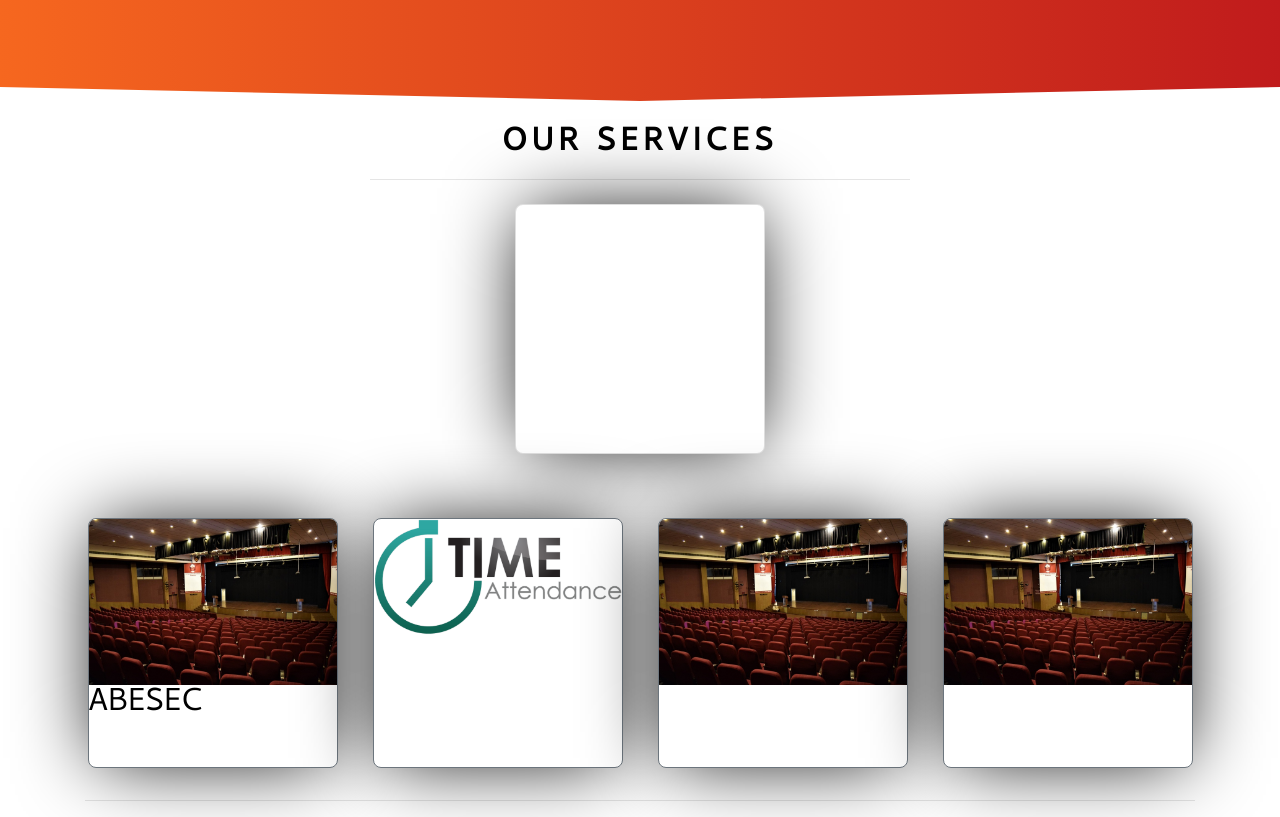
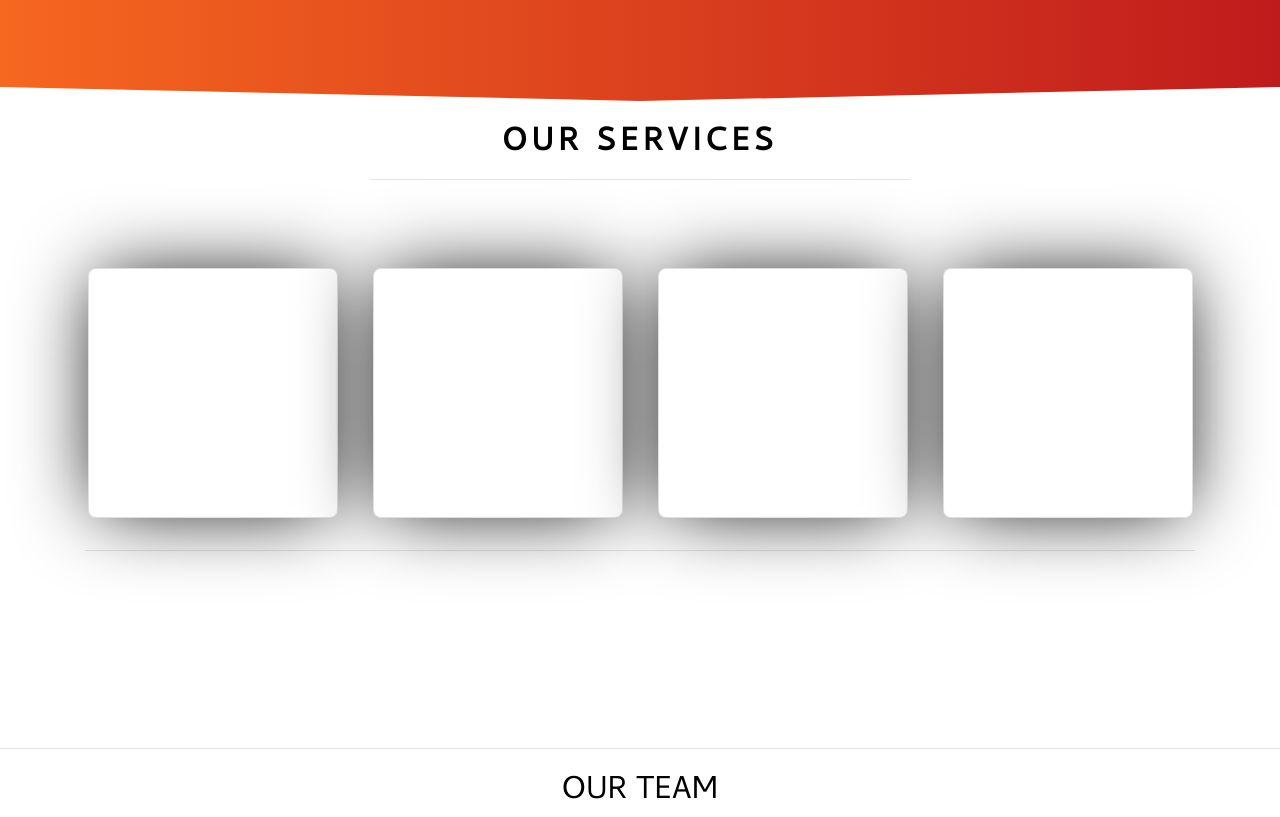
Before and after one commit to luctivud/Mini-Project-2019, a plain HTML site: page index.html in a window 1280 px wide. Shown: the part 1107-1924 px from the top of the page. Drawn offline with nearby package versions, Linux system fonts and the light colour scheme.

Commit message:
fixes and removed motivation

```diff
--- a/assets/css/style.css
+++ b/assets/css/style.css
@@ -137,23 +137,11 @@ body > h1, body > p {
     bottom: 0;
 }
 
-svg#curve {
-    position: absolute;
-    fill: white;
-    left: 0;
-    bottom: 0;
-    width: 400px;
-    height: 450px;
-}
-
-
-
 .info {
-	font-family: Inconsolata;
-    padding-left: 20px;
-    transform: translateY(250px);
-
-    transition: transform 1s cubic-bezier(.31,1.21,.64,1.02);
+  padding-left: 20px;
+  transform: translateY(250px);
+  background: white;
+  transition: transform 1s cubic-bezier(.31,1.21,.64,1.02);
 }
 
 .card:hover .info {
--- a/index.html
+++ b/index.html
@@ -64,61 +64,83 @@
     </div>
     <!---------------------MAIN------------------>
 
-
-<div id="curve" class="card">
+<!--     EXAMPLE CARD COOL EFFECT CODEPEN
+<div id="curve" class="card hover-shadow">
     <div class="footer">
         <svg id="curve">
             <path id="p" d="M0,200 Q80,100 400,200 V150 H0 V50" transform="translate(0 300)" />
             <rect id="dummyRect" x="0" y="0" height="450" width="400"
-            fill="transparent" />
+            fill="transparent" /> -->
             <!-- slide up-->
-            <animate xlink:href="#p" attributeName="d" to="M0,50 Q80,100 400,50 V150 H0 V50" fill="freeze" begin="dummyRect.mouseover" end="dummyRect.mouseout" dur="0.1s" id="bounce1" />
+            <!-- <animate xlink:href="#p" attributeName="d" to="M0,50 Q80,100 400,50 V150 H0 V50" fill="freeze" begin="dummyRect.mouseover" end="dummyRect.mouseout" dur="0.1s" id="bounce1" /> -->
             <!-- slide up and curve in -->
-            <animate xlink:href="#p" attributeName="d" to="M0,50 Q80,0 400,50 V150 H0 V50" fill="freeze" begin="bounce1.end" end="dummyRect.mouseout" dur="0.15s" id="bounce2" />
+            <!-- <animate xlink:href="#p" attributeName="d" to="M0,50 Q80,0 400,50 V150 H0 V50" fill="freeze" begin="bounce1.end" end="dummyRect.mouseout" dur="0.15s" id="bounce2" /> -->
             <!-- slide down and curve in -->
-            <animate xlink:href="#p" attributeName="d" to="M0,50 Q80,80 400,50 V150 H0 V50" fill="freeze" begin="bounce2.end" end="dummyRect.mouseout" dur="0.15s" id="bounce3" />
+            <!-- <animate xlink:href="#p" attributeName="d" to="M0,50 Q80,80 400,50 V150 H0 V50" fill="freeze" begin="bounce2.end" end="dummyRect.mouseout" dur="0.15s" id="bounce3" /> -->
             <!-- slide down and curve out -->
-            <animate xlink:href="#p" attributeName="d" to="M0,50 Q80,45 400,50 V150 H0 V50" fill="freeze" begin="bounce3.end" end="dummyRect.mouseout" dur="0.1s" id="bounce4" />
+            <!-- <animate xlink:href="#p" attributeName="d" to="M0,50 Q80,45 400,50 V150 H0 V50" fill="freeze" begin="bounce3.end" end="dummyRect.mouseout" dur="0.1s" id="bounce4" /> -->
             <!-- curve in -->
-            <animate xlink:href="#p" attributeName="d" to="M0,50 Q80,50 400,50 V150 H0 V50" fill="freeze" begin="bounce4.end" end="dummyRect.mouseout" dur="0.05s" id="bounce5" />
-
-            <animate xlink:href="#p" attributeName="d" to="M0,200 Q80,100 400,200 V150 H0 V50" fill="freeze" begin="dummyRect.mouseout" dur="0.15s" id="bounceOut" />
-        </svg>
+            <!-- <animate xlink:href="#p" attributeName="d" to="M0,50 Q80,50 400,50 V150 H0 V50" fill="freeze" begin="bounce4.end" end="dummyRect.mouseout" dur="0.05s" id="bounce5" /> -->
+            <!-- <animate xlink:href="#p" attributeName="d" to="M0,200 Q80,100 400,200 V150 H0 V50" fill="freeze" begin="dummyRect.mouseout" dur="0.15s" id="bounceOut" /> -->
+        <!-- </svg>
         <div class="info">
             <div class="name">Filan Fisteku</div>
             <div class="job">Architect Manager</div>
         </div>
     </div>
     <div class="card-blur"></div>
-</div>
+</div> -->
 
 
 
     <div class="container hvh-60">
         <div class="row d-flex align-bottom mt-5">
             <div class="col-xs-4 d-flex mx-auto p-3">
-                <div class="card border-secondary hover-shadow" style="width:100%; max-width:250px; height: 250px;">
-                    <img class="card-img-top" src="assets/images/abesaudi.jpg" alt="Card image" style="width:100%">
-                    <h2>ABESEC</h2>
+                <div id="curve" class="card hover-shadow">
                     <a href="#" class="stretched-link"></a>
+                    <div class="footer">
+                        <div class="info">
+                            <div class="name">Attendance</div>
+                            <div class="job">Send to Resolve</div>
+                        </div>
+                    </div>
+                    <div class="card-blur"></div>
                 </div>
             </div>
             <div class="col-xs-4 d-flex mx-auto p-3">
-                <div class="card border-secondary hover-shadow" style="width:100%; max-width:250px;">
-                    <img class="card-img-top" src="assets/images/attendance.png" alt="Card image" style="width:100%">
+                <div id="curve" class="card hover-shadow">
                     <a href="#" class="stretched-link"></a>
+                    <div class="footer">
+                        <div class="info">
+                            <div class="name">Auditorium</div>
+                            <div class="job">Send to Resolve</div>
+                        </div>
+                    </div>
+                    <div class="card-blur"></div>
                 </div>
             </div>
             <div class="col-xs-4 d-flex mx-auto p-3">
-                <div class="card border-secondary hover-shadow" style="width:100%; max-width:250px;">
-                    <img class="card-img-top" src="assets/images/abesaudi.jpg" alt="Card image" style="width:100%">
+                <div id="curve" class="card hover-shadow">
                     <a href="#" class="stretched-link"></a>
+                    <div class="footer">
+                        <div class="info">
+                            <div class="name">Ground</div>
+                            <div class="job">Send to Resolve</div>
+                        </div>
+                    </div>
+                    <div class="card-blur"></div>
                 </div>
             </div>
             <div class="col-xs-4 d-flex mx-auto p-3">
-                <div class="card border-secondary hover-shadow" style="width:100%; max-width:250px;">
-                    <img class="card-img-top" src="assets/images/abesaudi.jpg" alt="Card image" style="width:100%">
+                <div id="curve" class="card hover-shadow">
                     <a href="#" class="stretched-link"></a>
+                    <div class="footer">
+                        <div class="info">
+                            <div class="name">Seminar Hall</div>
+                            <div class="job">Send to Resolve</div>
+                        </div>
+                    </div>
+                    <div class="card-blur"></div>
                 </div>
             </div>
         </div>
@@ -130,7 +152,7 @@
     <!---------------------/MAIN------------------>
 
     <!---------------------Motivation------------------>
-    <div class="container mt-5 align-middle clearfix motivation">
+    <!-- <div class="container mt-5 align-middle clearfix motivation">
         <div class="row ">
             <div class="col-md-4 bg-orange">
                 <div class="row h-100">
@@ -144,7 +166,7 @@
                 Lorem ipsum dolor sit amet consectetur adipisicing elit. Est quisquam sapiente veniam ipsa consectetur magnam, odit, fuga delectus reprehenderit deserunt dolor autem ipsum inventore. Vel dicta minima, recusandae corrupti animi quis quisquam aspernatur dolor repudiandae! Sit dolore, ab minima saepe doloremque adipisci error nulla voluptas.
             </div>
         </div>
-    </div>
+    </div> -->
     <!---------------------/Motivation------------------>
 
 
```
